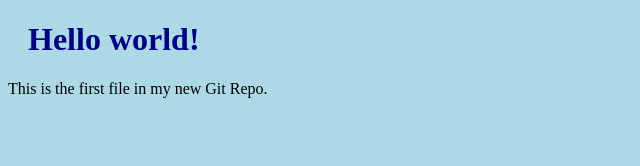
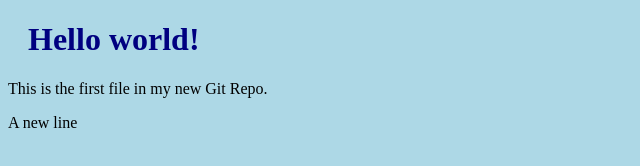
Before and after one commit to rashadulalam/hello-world, a plain HTML site: page index.html in a window 1280 px wide. Shown: the full height of the page, 0-640 px from the left. Drawn offline with Linux system fonts and the light colour scheme.

Commit message:
update index.html with new line

```diff
--- a/index.html
+++ b/index.html
@@ -5,9 +5,8 @@
 		<link rel="stylesheet" href="bluestyle.css">
 	</head>
 	<body>
-
 		<h1>Hello world!</h1>
 		<p>This is the first file in my new Git Repo.</p>
-
+		<p>A new line</p>
 	</body>
 </html>
```
Lines whose indentation alone changed are shown as unchanged.
